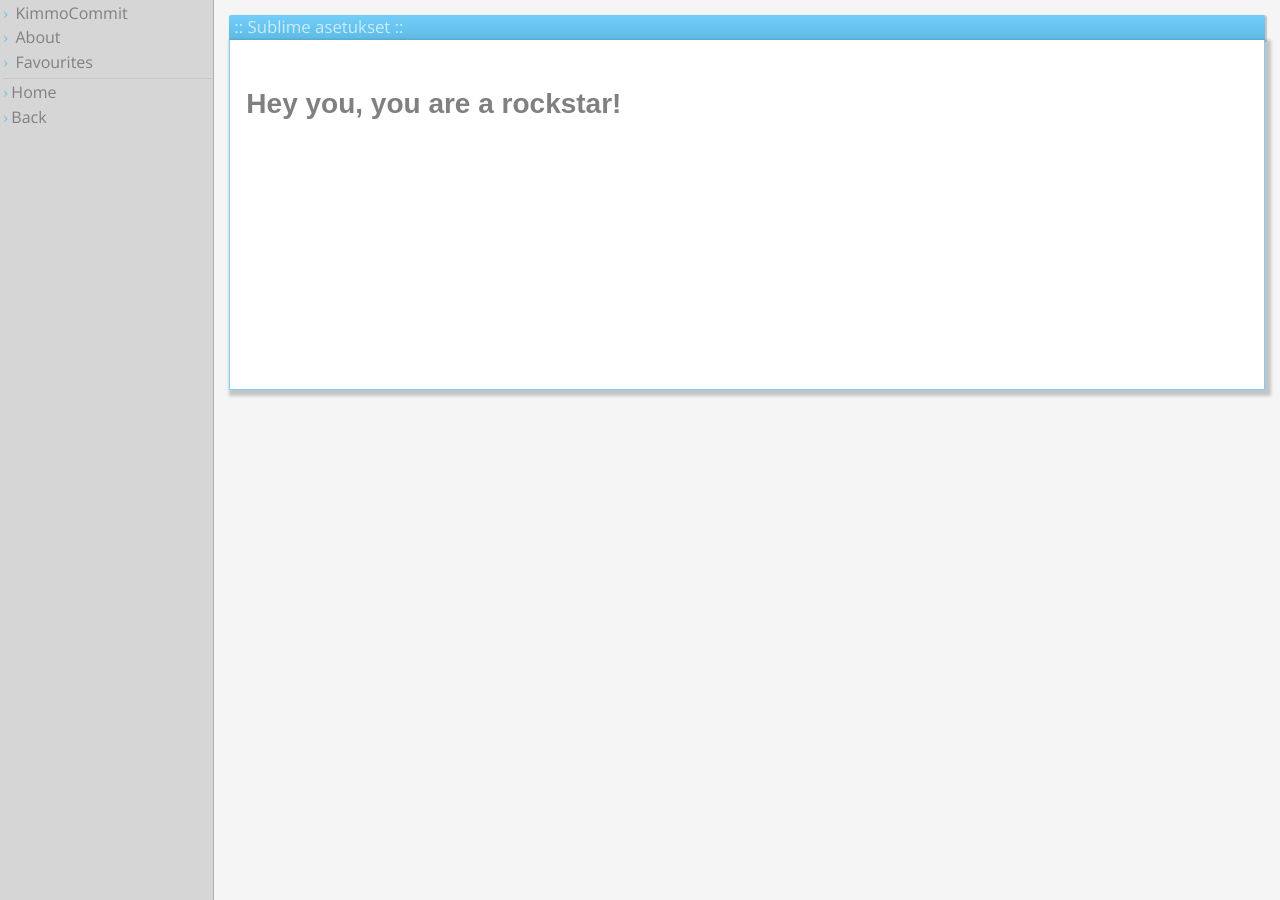
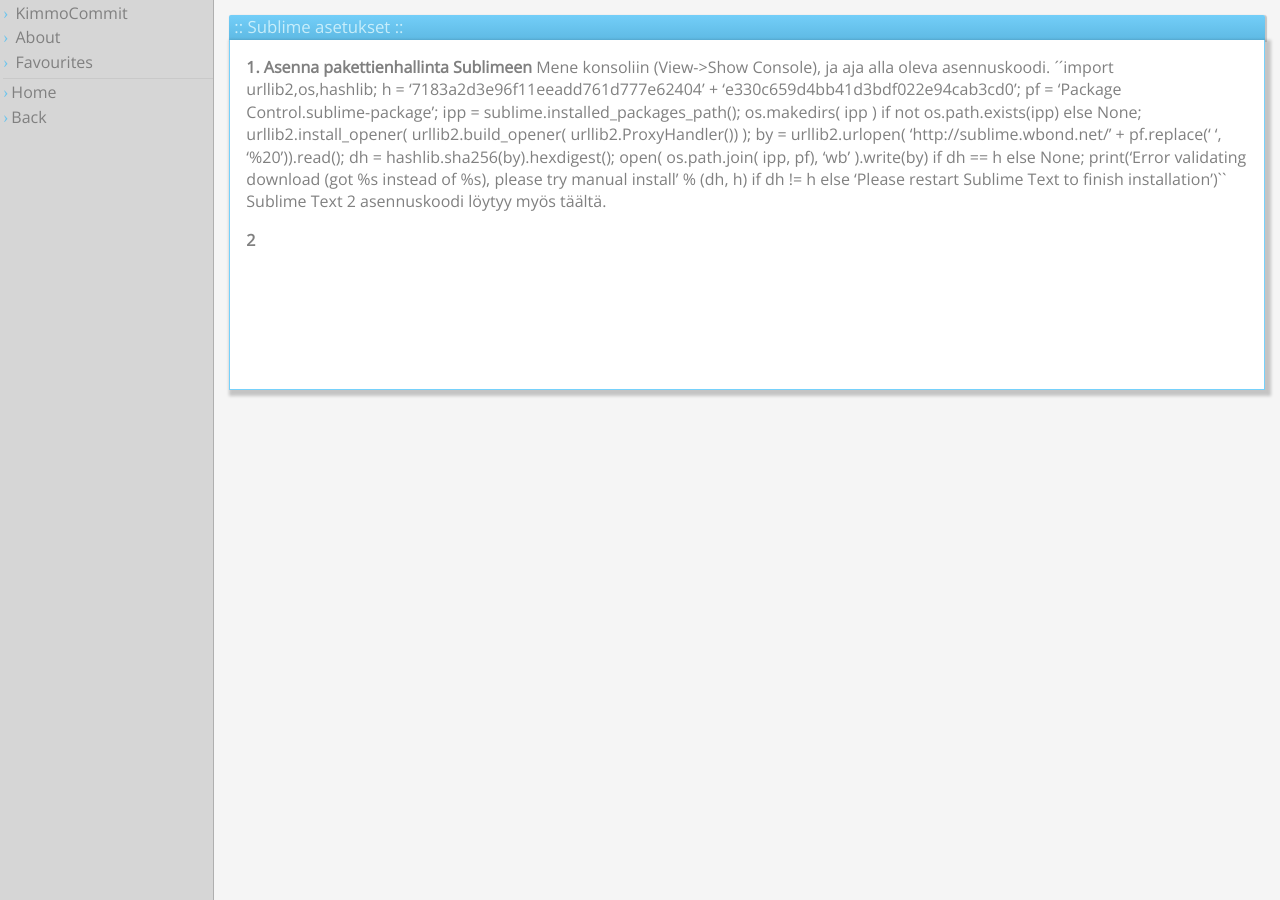
Before and after one commit to KimmoCommit/JAM, a Jekyll site: the page built from _posts/2014-05-03-sublimesetup.md, in a window 1280 px wide. Built offline with Jekyll 4.4.1, drawn with Linux system fonts in a browser that asks for light colours; nearby versions of some CDN libraries; library files that are not in the unit come from our copies.

Commit message:
Update 2014-05-03-sublimesetup.md

```diff
--- a/_posts/2014-05-03-sublimesetup.md
+++ b/_posts/2014-05-03-sublimesetup.md
@@ -4,4 +4,9 @@
 layout: post
 ---
 
-##Hey you, you are a rockstar!
+**1. Asenna pakettienhallinta Sublimeen**
+Mene konsoliin (View->Show Console), ja aja alla oleva asennuskoodi.
+´´import urllib2,os,hashlib; h = '7183a2d3e96f11eeadd761d777e62404' + 'e330c659d4bb41d3bdf022e94cab3cd0'; pf = 'Package Control.sublime-package'; ipp = sublime.installed_packages_path(); os.makedirs( ipp ) if not os.path.exists(ipp) else None; urllib2.install_opener( urllib2.build_opener( urllib2.ProxyHandler()) ); by = urllib2.urlopen( 'http://sublime.wbond.net/' + pf.replace(' ', '%20')).read(); dh = hashlib.sha256(by).hexdigest(); open( os.path.join( ipp, pf), 'wb' ).write(by) if dh == h else None; print('Error validating download (got %s instead of %s), please try manual install' % (dh, h) if dh != h else 'Please restart Sublime Text to finish installation')``
+[Sublime Text 2 asennuskoodi löytyy myös täältä.](https://sublime.wbond.net/installation#st2)
+
+**2**
```
